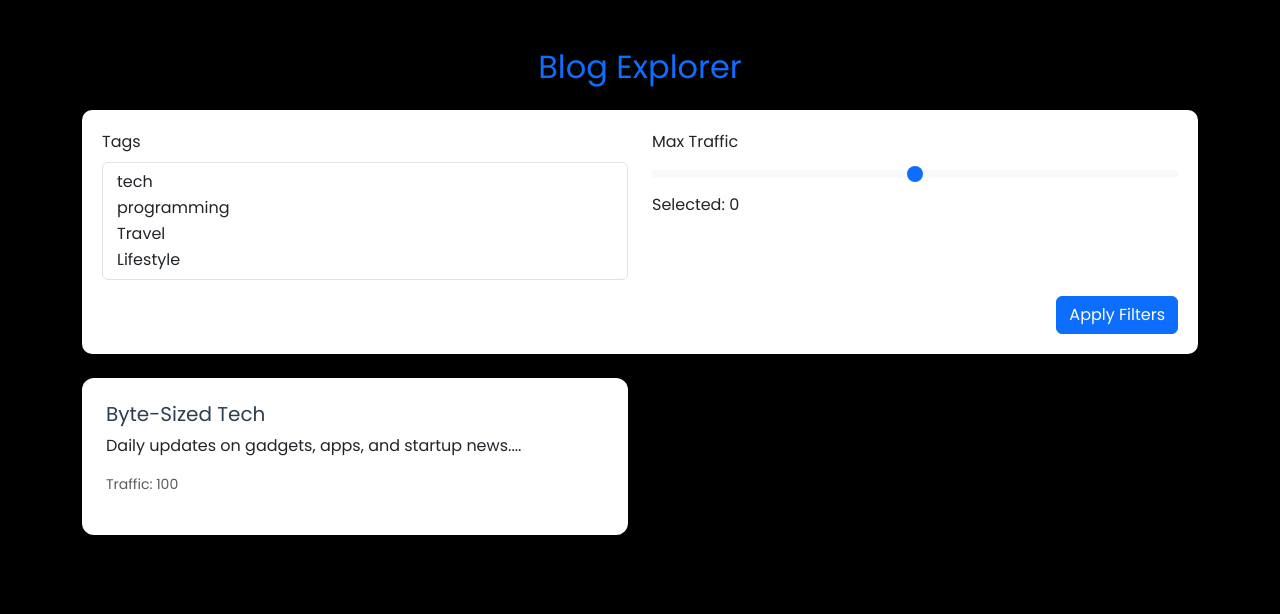
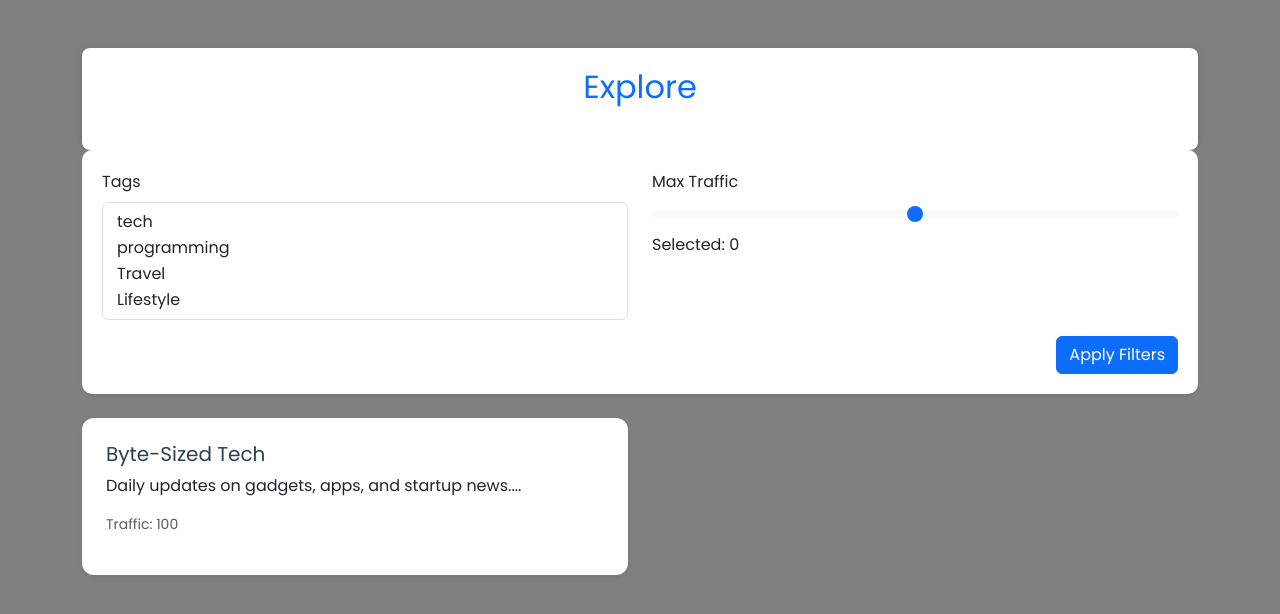
Before and after one commit to rogue-sys/InsightHub-blog-recommender, a Django app: page / in a window 1280 px wide. Shown: the top 614 px of the page. Run offline with Django 5.2, Linux system fonts and the light colour scheme; a user stored in the database is signed in; data comes from the database, SQL or seed files in the repository.

Commit message:
feat:added screenshots

```diff
--- a/listing/templates/base.html
+++ b/listing/templates/base.html
@@ -14,7 +14,7 @@
   <style>
   body {
     font-family: 'Poppins', sans-serif;
-    background-color: black;
+    background-color: grey;
   }
 </style>
 
--- a/listing/templates/home.html
+++ b/listing/templates/home.html
@@ -4,13 +4,13 @@
 <head>
   <meta charset="UTF-8" />
   <meta name="viewport" content="width=device-width, initial-scale=1.0"/>
-  <title>Blog Dashboard</title>
+  <title>Dashboard</title>
   <link href="https://cdn.jsdelivr.net/npm/bootstrap@5.3.0/dist/css/bootstrap.min.css" rel="stylesheet">
   <link href="https://fonts.googleapis.com/css2?family=Poppins&display=swap" rel="stylesheet">
   <style>
     body {
       font-family: 'Poppins', sans-serif;
-      background-color: black;
+      background-color: grey;
     }
     .filter-section {
       background: #fff;
@@ -29,7 +29,9 @@
 <body>
 
   <div class="container my-5">
-    <h2 class="mb-4 text-center text-primary">Blog Explorer</h2>
+    <div style="background-color: white; padding: 20px; border-radius: 8px; box-shadow: 0 0 10px rgba(0,0,0,0.1);">
+    <h2 class="mb-4 text-center text-primary">Explore</h2>
+    </div>
 
     <!-- Filter Section -->
     <div class="filter-section mb-4 shadow-sm">
```
Also changed, not shown: README.md (added), 2 other files.
